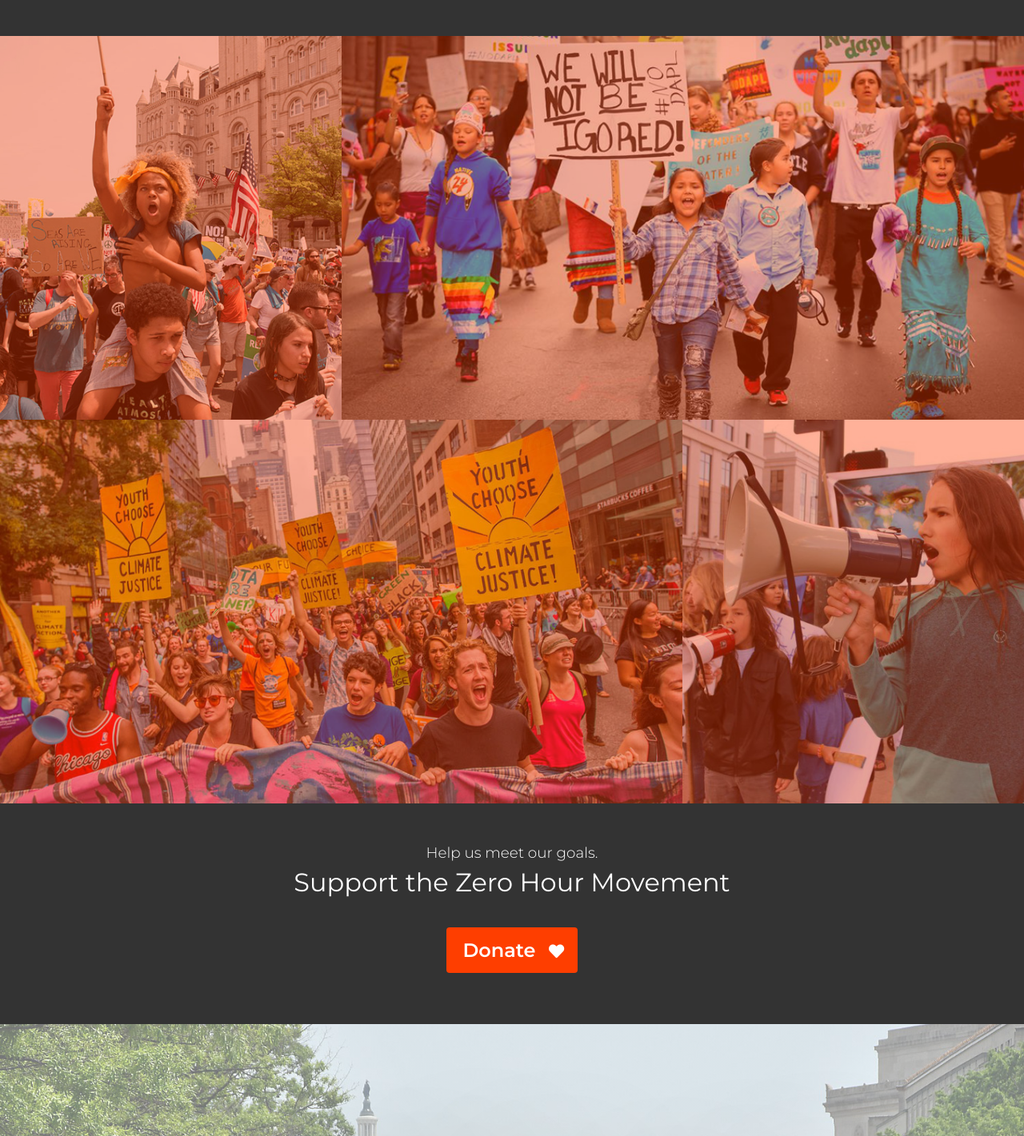
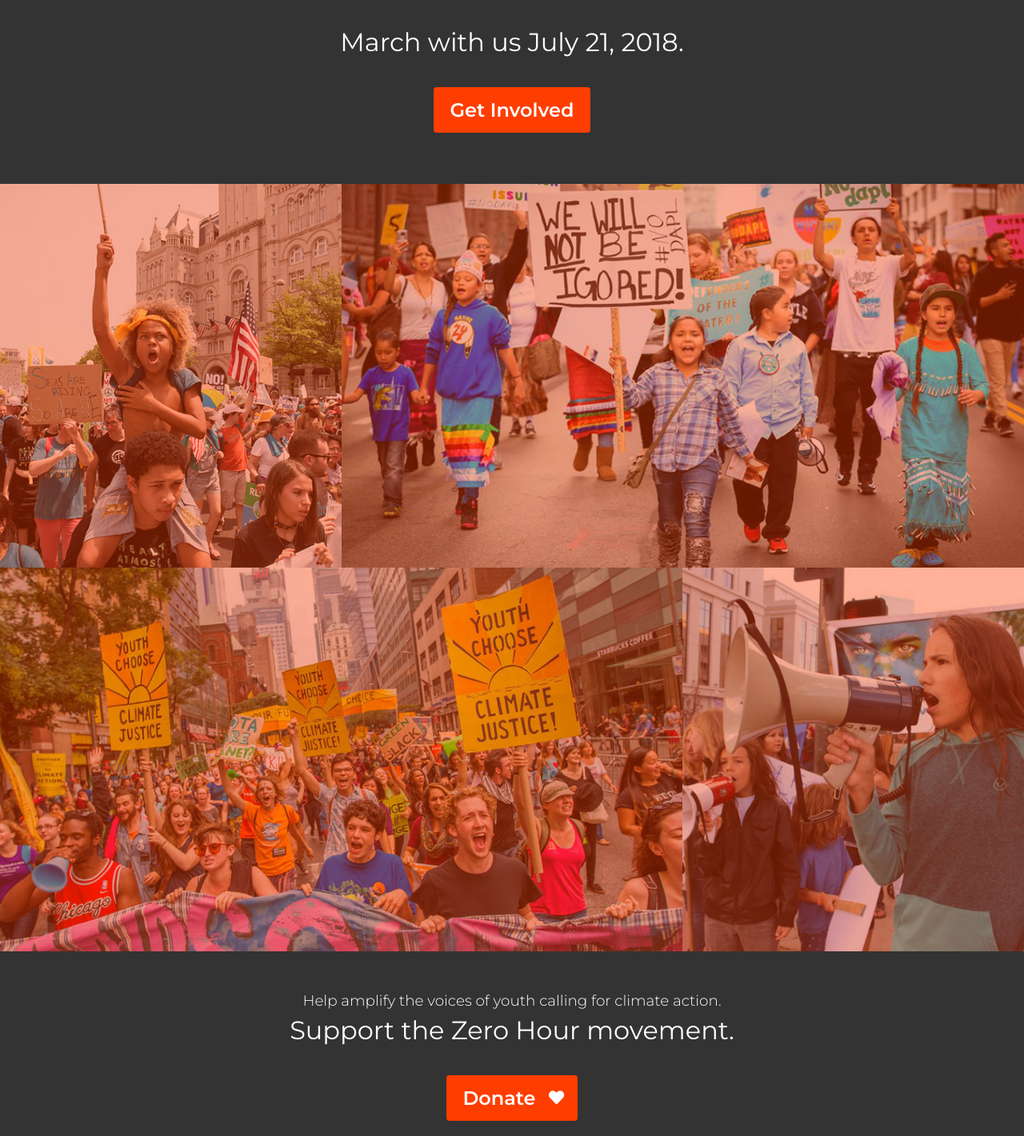
Before and after one commit to originalstorydesignco/zerohour, a plain HTML site: page index.html in a window 1280 px wide. Shown: the part 1072-2493 px from the top of the page at 80% size. Drawn offline with nearby package versions, Linux system fonts and the light colour scheme.

Commit message:
Added get involved on main page

```diff
--- a/assets/css/main.css
+++ b/assets/css/main.css
@@ -693,7 +693,7 @@
 	.donate:before {
 		content: "\f004";
 		position: absolute;
-		top: 1.1rem;
+		top: 1rem;
 		right: 1rem;
 		padding: 0 1px;
 		font-family: Font Awesome\ 5 Free;
--- a/index.html
+++ b/index.html
@@ -46,16 +46,23 @@
 			<h1 class="font-size-7em center black-shadow white">We are the<br> ones we<span class="letterspacing">'</span>ve been waiting for.</h1>
 		</div>
 	</div>
-	<section class="text-blurb-1"><p class="alt width-60">The mission of the <span class="red">Zero Hour</span> movement is to center the voices of diverse youth in the conversation around climate and environmental justice. Zero Hour is a youth-led movement creating entry points, training, and resources for new young activists and organizers (and adults who support our vision) wanting to take concrete action around climate change. Together, we are a movement of unstoppable youth organizing to protect our rights and access to the natural resources and a clean, safe, and healthy environment that will ensure a livable future where we not just survive, but flourish.</p></section>
+
+	<section class="text-blurb-1">
+		<p class="alt width-60">The mission of the <span class="red">Zero Hour</span> movement is to center the voices of diverse youth in the conversation around climate and environmental justice. Zero Hour is a youth-led movement creating entry points, training, and resources for new young activists and organizers (and adults who support our vision) wanting to take concrete action around climate change. Together, we are a movement of unstoppable youth organizing to protect our rights and access to the natural resources and a clean, safe, and healthy environment that will ensure a livable future where we not just survive, but flourish.</p>
+		<h2 class="margin-top-1em font-size-2em center">March with us July 21, 2018.</h2>
+		<p class="center width-60"><a href="./get-involved" class="button-primary">Get Involved</a></p>
+	</section>
+
 	<div class="image-gallery">
 		<div class="image-narrow landing-first"></div>
 		<div class="image-wide landing-second"></div>
 		<div class="image-wide landing-third"></div>
 		<div class="image-narrow landing-fourth"></div>
 	</div>
+
 	<section class="text-blurb-1">
-		<p class="alt center width-60">Help us meet our goals.</p>
-		<h2 class="font-size-2em center width-60">Support the Zero Hour Movement</h2>
+		<p class="alt center width-60">Help amplify the voices of youth calling for climate action.</p>
+		<h2 class="font-size-2em center">Support the Zero Hour movement.</h2>
 		<p class="center width-60"><a href="../get-involved" class="button-primary donate">Donate</a></p>
 	</section>
 
```
